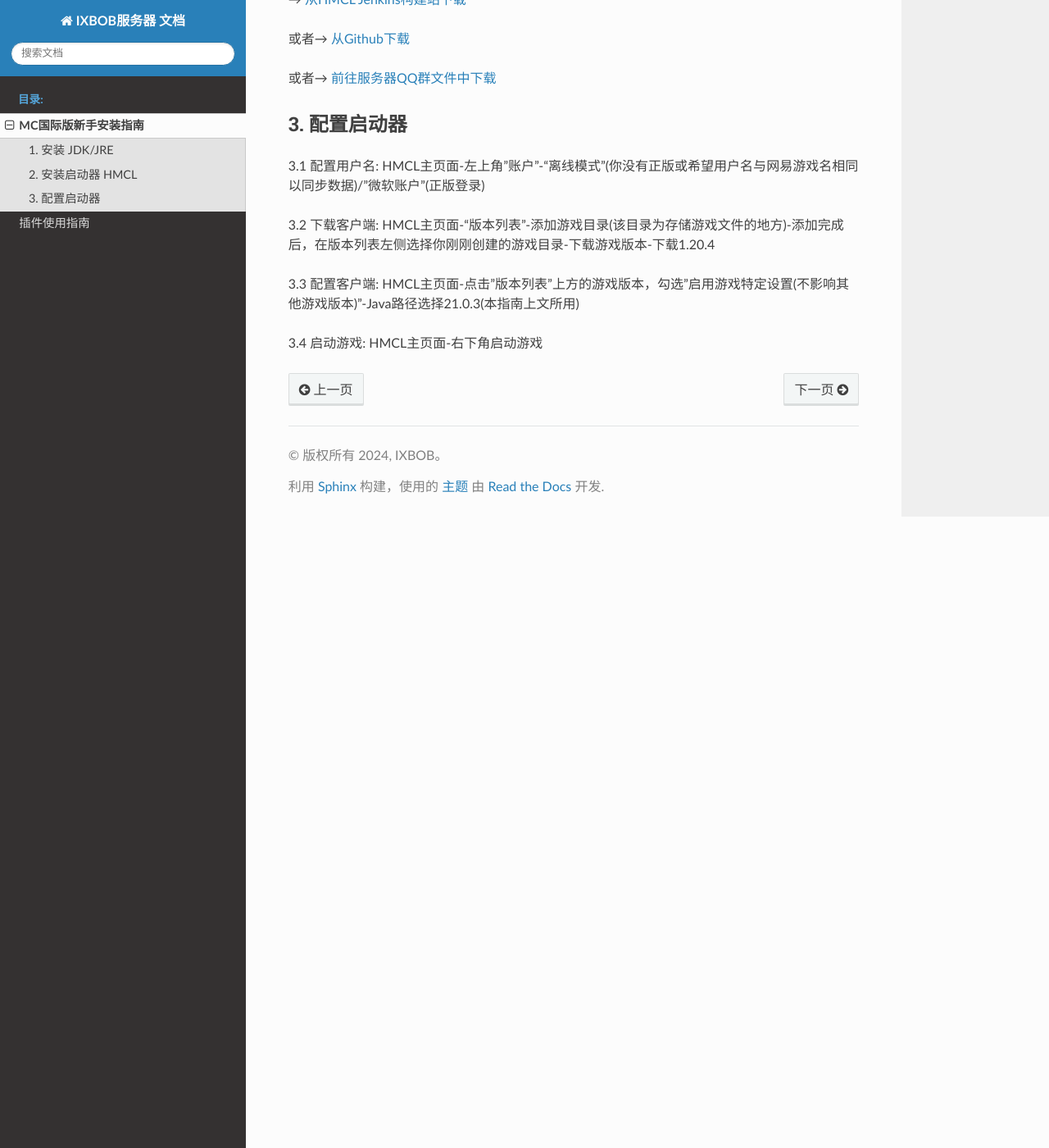
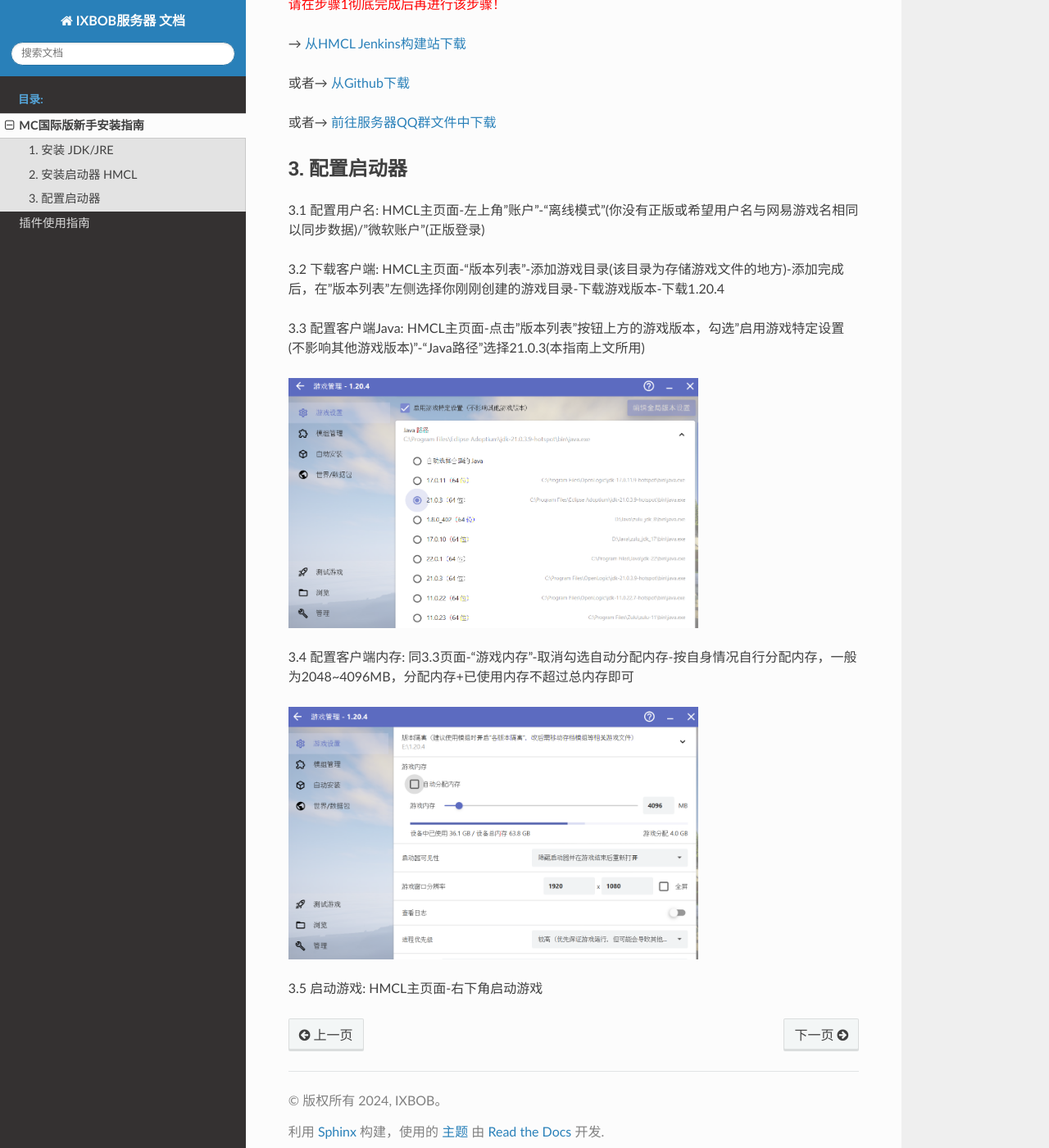
Before and after one commit to IXBOB/IXBOB_Server_Doc, a Sphinx documentation site: the page built from source/common_minecraft_installation_guide.rst, in a window 1280 px wide and 1400 px high, scrolled down 1021 px. Shown: the whole window at 82% size. Built offline with Sphinx 7.4.7 and the Read the Docs theme 2.0.0, drawn with Linux system fonts in a browser that asks for light colours.

Commit message:
为"MC国际版新手安装指南"-"配置启动器"添加更多详细内容

```diff
--- a/source/common_minecraft_installation_guide.rst
+++ b/source/common_minecraft_installation_guide.rst
@@ -23,7 +23,7 @@ MC国际版新手安装指南
 安装步骤至如下界面时，将所有功能选择"将安装在本地硬盘上"，如下图所示。
 
 .. image:: images/common_minecraft_installation_guide/step1/installer1.png
-  :width: 400
+  :width: 500
   :alt: [图片] 安装步骤1.1
 
 2. 安装启动器 HMCL
@@ -44,8 +44,18 @@ MC国际版新手安装指南
 
 3.1 配置用户名: HMCL主页面-左上角"账户"-"离线模式"(你没有正版或希望用户名与网易游戏名相同以同步数据)/"微软账户"(正版登录)
 
-3.2 下载客户端: HMCL主页面-"版本列表"-添加游戏目录(该目录为存储游戏文件的地方)-添加完成后，在版本列表左侧选择你刚刚创建的游戏目录-下载游戏版本-下载1.20.4
+3.2 下载客户端: HMCL主页面-"版本列表"-添加游戏目录(该目录为存储游戏文件的地方)-添加完成后，在"版本列表"左侧选择你刚刚创建的游戏目录-下载游戏版本-下载1.20.4
 
-3.3 配置客户端: HMCL主页面-点击"版本列表"上方的游戏版本，勾选"启用游戏特定设置(不影响其他游戏版本)"-Java路径选择21.0.3(本指南上文所用)
+3.3 配置客户端Java: HMCL主页面-点击"版本列表"按钮上方的游戏版本，勾选"启用游戏特定设置(不影响其他游戏版本)"-"Java路径"选择21.0.3(本指南上文所用)
 
-3.4 启动游戏: HMCL主页面-右下角启动游戏
+.. image:: images/common_minecraft_installation_guide/step3/hmcl1.png
+  :width: 500
+  :alt: [图片] 安装步骤3.1
+
+3.4 配置客户端内存: 同3.3页面-"游戏内存"-取消勾选自动分配内存-按自身情况自行分配内存，一般为2048~4096MB，分配内存+已使用内存不超过总内存即可
+
+.. image:: images/common_minecraft_installation_guide/step3/hmcl2.png
+  :width: 500
+  :alt: [图片] 安装步骤3.2
+
+3.5 启动游戏: HMCL主页面-右下角启动游戏
```
Also changed, not shown: source/images/common_minecraft_installation_guide/step3/hmcl1.png (added), source/images/common_minecraft_installation_guide/step3/hmcl2.png (added).
